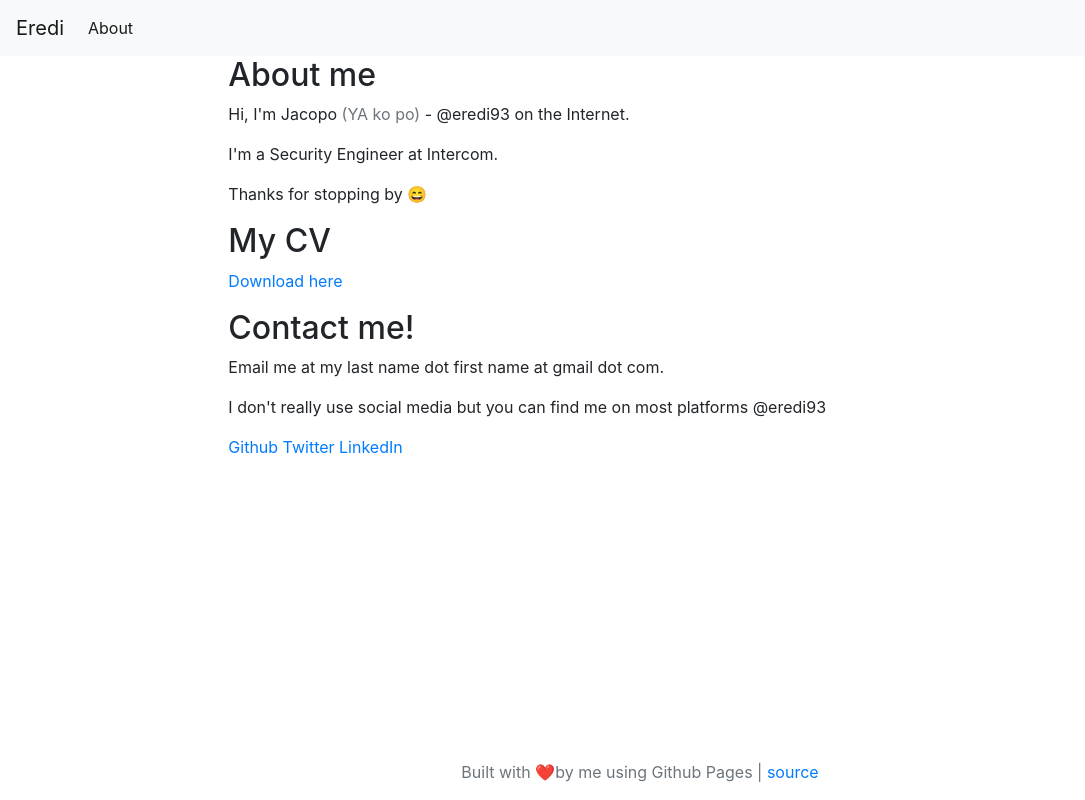
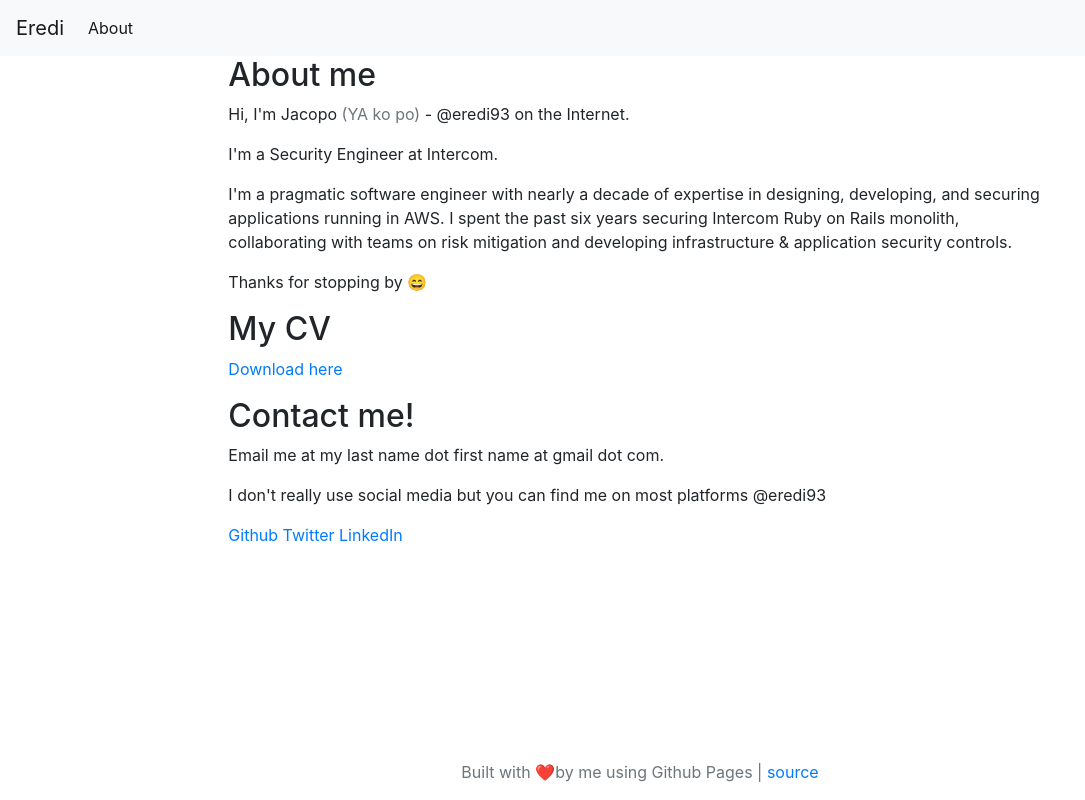
Before and after one commit to eredi93/eredi.dev, a plain HTML site: page index.html in a window 1280 px wide. Shown: the whole page, without its empty margins (0-1085 px from the left). Drawn offline with nearby package versions, Linux system fonts and the light colour scheme.

Commit message:
update CV

```diff
--- a/index.html
+++ b/index.html
@@ -48,6 +48,10 @@
               <h2 id="about">About me</h2>
               <p>Hi, I'm Jacopo <span class="text-muted">(YA ko po)</span> - @eredi93 on the Internet.</p>
               <p>I'm a Security Engineer at Intercom.</p>
+              <p>
+                I'm a pragmatic software engineer with nearly a decade of expertise in designing, developing, and securing applications running in AWS.
+                I spent the past six years securing Intercom Ruby on Rails monolith, collaborating with teams on risk mitigation and developing infrastructure & application security controls.
+              </p>
               <p>Thanks for stopping by 😄</p>
             </div>
 
```
Also changed, not shown: 1 other file.
